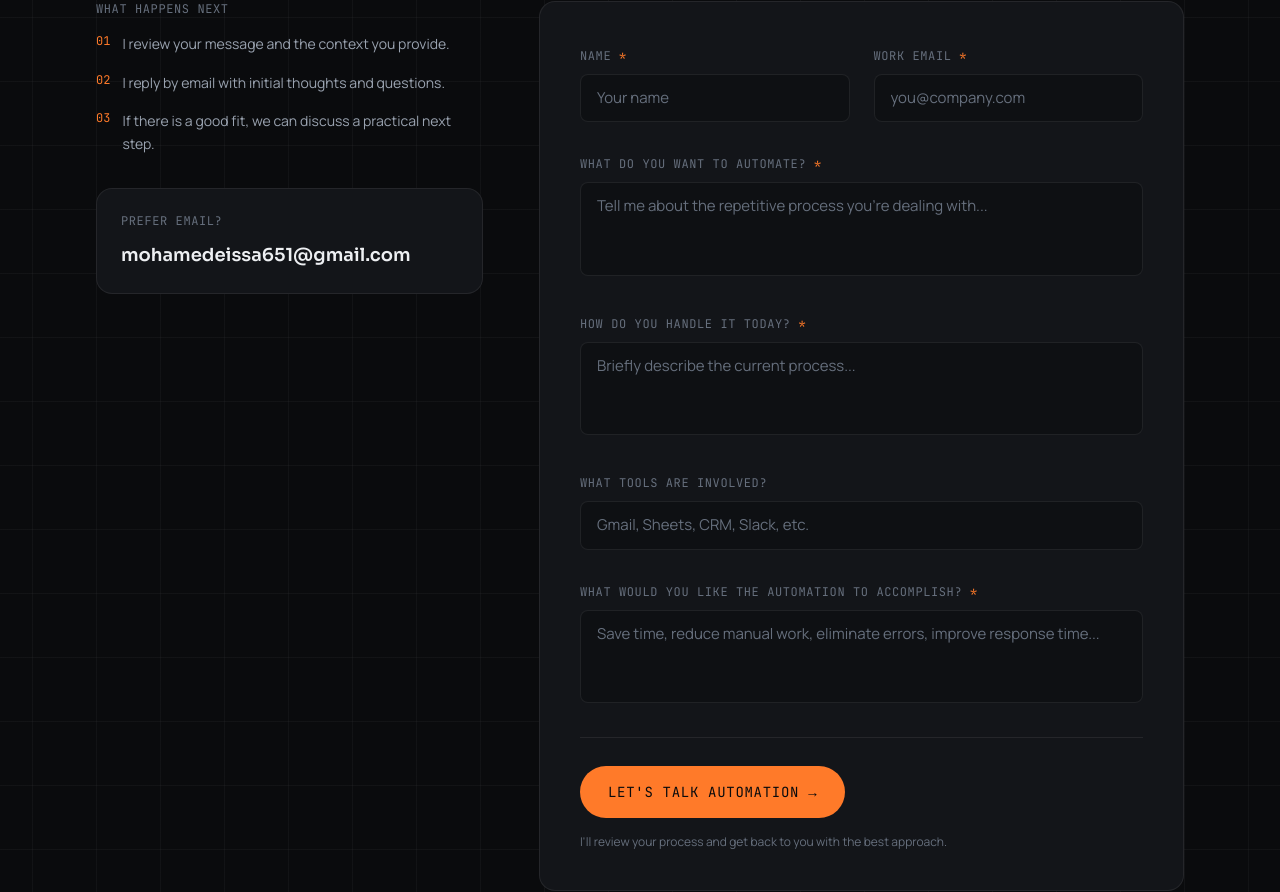
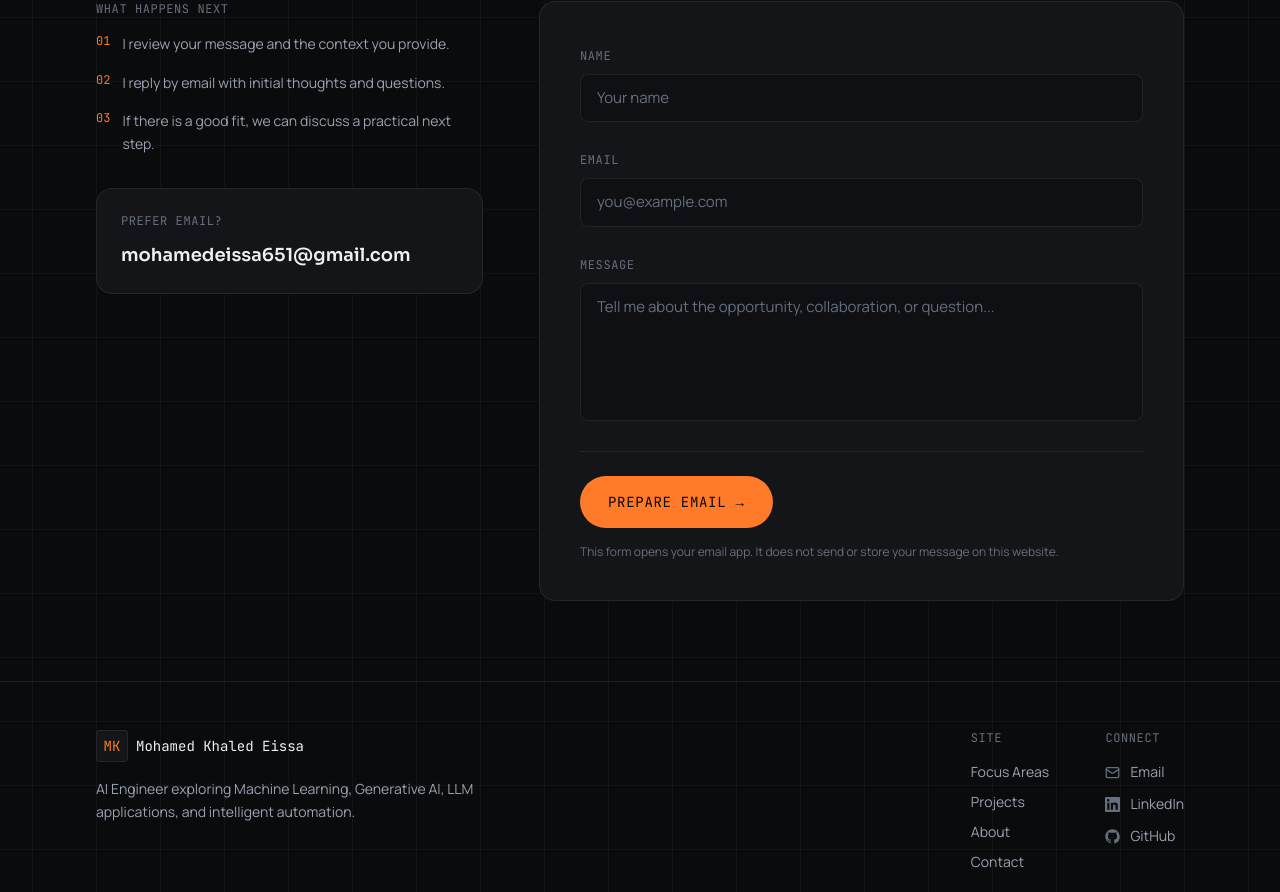
Before and after one commit to mohamedkhaled5543/portofolio, a Next.js app: page /inquiry in a window 1280 px wide. Shown: the part 495-1387 px from the top of the page. Built offline with nearby package versions, Linux system fonts and the light colour scheme.

Commit message:
Make contact form work without a backend

```diff
--- a/src/components/InquiryForm.tsx
+++ b/src/components/InquiryForm.tsx
@@ -1,195 +1,39 @@
 "use client";
-
 import { useState, type FormEvent } from "react";
-
-function encode(data: Record<string, string>) {
-  return Object.keys(data)
-    .map((key) => `${encodeURIComponent(key)}=${encodeURIComponent(data[key])}`)
-    .join("&");
-}
+import { site } from "@/data/site";
 
 export function InquiryForm() {
-  const [status, setStatus] = useState<"idle" | "submitting" | "success" | "error">("idle");
-
-  async function handleSubmit(e: FormEvent<HTMLFormElement>) {
-    e.preventDefault();
-    setStatus("submitting");
-
-    const form = e.currentTarget;
-    const formData = new FormData(form);
-    const payload: Record<string, string> = { "form-name": "project-inquiry" };
-    formData.forEach((value, key) => {
-      payload[key] = String(value);
-    });
-
-    try {
-      const res = await fetch("/", {
-        method: "POST",
-        headers: { "Content-Type": "application/x-www-form-urlencoded" },
-        body: encode(payload),
-      });
-      if (res.ok) {
-        setStatus("success");
-        form.reset();
-      } else {
-        setStatus("error");
-      }
-    } catch {
-      setStatus("error");
-    }
+  const [prepared, setPrepared] = useState(false);
+  function handleSubmit(event: FormEvent<HTMLFormElement>) {
+    event.preventDefault();
+    const data = new FormData(event.currentTarget);
+    const name = String(data.get("name") || "");
+    const email = String(data.get("email") || "");
+    const message = String(data.get("message") || "");
+    const subject = encodeURIComponent("Portfolio message from " + name);
+    const body = encodeURIComponent("Name: " + name + "\nEmail: " + email + "\n\n" + message);
+    setPrepared(true);
+    window.location.href = "mailto:" + site.email + "?subject=" + subject + "&body=" + body;
   }
-
-  if (status === "success") {
-    return (
-      <div className="rounded-2xl border border-teal/30 bg-teal/5 p-10 text-center">
-        <p className="font-mono-tag text-xs uppercase tracking-wider text-teal">
-          Message sent
-        </p>
-        <h3 className="mt-4 font-display text-2xl font-bold text-foreground">
-          Thanks — I&apos;ll get back to you soon.
-        </h3>
-        <p className="mt-3 text-[15px] leading-relaxed text-muted">
-          I&apos;ll review your process and get back to you with the best approach, usually
-          within a couple of days.
-        </p>
+  return (
+    <form onSubmit={handleSubmit} className="space-y-6">
+      <label className="block">
+        <span className="font-mono-tag text-xs uppercase tracking-wider text-muted-2">Name</span>
+        <input name="name" required placeholder="Your name" className="mt-2 w-full rounded-lg border border-border-strong bg-bg-inset px-4 py-3 text-[15px] text-foreground placeholder:text-muted-2 outline-none transition-colors focus:border-amber" />
+      </label>
+      <label className="block">
+        <span className="font-mono-tag text-xs uppercase tracking-wider text-muted-2">Email</span>
+        <input name="email" type="email" required placeholder="you@example.com" className="mt-2 w-full rounded-lg border border-border-strong bg-bg-inset px-4 py-3 text-[15px] text-foreground placeholder:text-muted-2 outline-none transition-colors focus:border-amber" />
+      </label>
+      <label className="block">
+        <span className="font-mono-tag text-xs uppercase tracking-wider text-muted-2">Message</span>
+        <textarea name="message" required rows={5} placeholder="Tell me about the opportunity, collaboration, or question..." className="mt-2 w-full resize-none rounded-lg border border-border-strong bg-bg-inset px-4 py-3 text-[15px] text-foreground placeholder:text-muted-2 outline-none transition-colors focus:border-amber" />
+      </label>
+      <div className="border-t border-border pt-6">
+        <button type="submit" className="w-full rounded-full bg-amber px-7 py-4 font-mono-tag text-sm uppercase tracking-wider text-bg transition-transform hover:scale-[1.01] sm:w-auto">Prepare Email →</button>
+        {prepared && <p className="mt-4 text-sm text-teal">Your email app should open with the message ready. If it does not, email me at {site.email}.</p>}
+        <p className="mt-4 text-xs text-muted-2">This form opens your email app. It does not send or store your message on this website.</p>
       </div>
-    );
-  }
-
-  return (
-    <form
-      name="project-inquiry"
-      method="POST"
-      onSubmit={handleSubmit}
-      className="space-y-7"
-    >
-      <input type="hidden" name="form-name" value="project-inquiry" />
-      <p className="hidden">
-        <label>
-          Don&apos;t fill this out if you&apos;re human: <input name="bot-field" />
-        </label>
-      </p>
-
-      <fieldset className="grid gap-6 sm:grid-cols-2">
-        <Field label="Name" name="name" required placeholder="Your name" />
-        <Field
-          label="Work Email"
-          name="email"
-          type="email"
-          required
-          placeholder="you@company.com"
-        />
-      </fieldset>
-
-      <TextAreaField
-        label="What do you want to automate?"
-        name="project"
-        required
-        placeholder="Tell me about the repetitive process you're dealing with..."
-        rows={3}
-      />
-
-      <TextAreaField
-        label="How do you handle it today?"
-        name="currentProcess"
-        required
-        placeholder="Briefly describe the current process..."
-        rows={3}
-      />
-
-      <Field
-        label="What tools are involved?"
-        name="currentTools"
-        placeholder="Gmail, Sheets, CRM, Slack, etc."
-      />
-
-      <TextAreaField
-        label="What would you like the automation to accomplish?"
-        name="goal"
-        required
-        placeholder="Save time, reduce manual work, eliminate errors, improve response time..."
-        rows={3}
-      />
-
-      <div className="border-t border-border pt-7">
-        <button
-          type="submit"
-          disabled={status === "submitting"}
-          className="w-full rounded-full bg-amber px-7 py-4 font-mono-tag text-sm uppercase tracking-wider text-bg transition-transform hover:scale-[1.01] disabled:cursor-not-allowed disabled:opacity-60 sm:w-auto"
-        >
-          {status === "submitting" ? "Sending…" : "Let's Talk Automation →"}
-        </button>
-        <p className="mt-4 text-xs text-muted-2">
-          I&apos;ll review your process and get back to you with the best approach.
-        </p>
-      </div>
-
-      {status === "error" && (
-        <p className="rounded-xl border border-amber/30 bg-amber/5 px-4 py-3 text-sm text-amber">
-          Something went wrong sending this. Please email me directly instead —
-          mohamedeissa651@gmail.com
-        </p>
-      )}
     </form>
   );
 }
-
-function Field({
-  label,
-  name,
-  type = "text",
-  required = false,
-  placeholder,
-}: {
-  label: string;
-  name: string;
-  type?: string;
-  required?: boolean;
-  placeholder?: string;
-}) {
-  return (
-    <label className="block">
-      <span className="font-mono-tag text-xs uppercase tracking-wider text-muted-2">
-        {label}
-        {required && <span className="text-amber"> *</span>}
-      </span>
-      <input
-        type={type}
-        name={name}
-        required={required}
-        placeholder={placeholder}
-        className="mt-2 w-full rounded-lg border border-border-strong bg-bg-inset px-4 py-3 text-[15px] text-foreground placeholder:text-muted-2 outline-none transition-colors focus:border-amber"
-      />
-    </label>
-  );
-}
-
-function TextAreaField({
-  label,
-  name,
-  required = false,
-  placeholder,
-  rows = 3,
-}: {
-  label: string;
-  name: string;
-  required?: boolean;
-  placeholder?: string;
-  rows?: number;
-}) {
-  return (
-    <label className="block">
-      <span className="font-mono-tag text-xs uppercase tracking-wider text-muted-2">
-        {label}
-        {required && <span className="text-amber"> *</span>}
-      </span>
-      <textarea
-        name={name}
-        required={required}
-        placeholder={placeholder}
-        rows={rows}
-        className="mt-2 w-full resize-none rounded-lg border border-border-strong bg-bg-inset px-4 py-3 text-[15px] text-foreground placeholder:text-muted-2 outline-none transition-colors focus:border-amber"
-      />
-    </label>
-  );
-}
```
